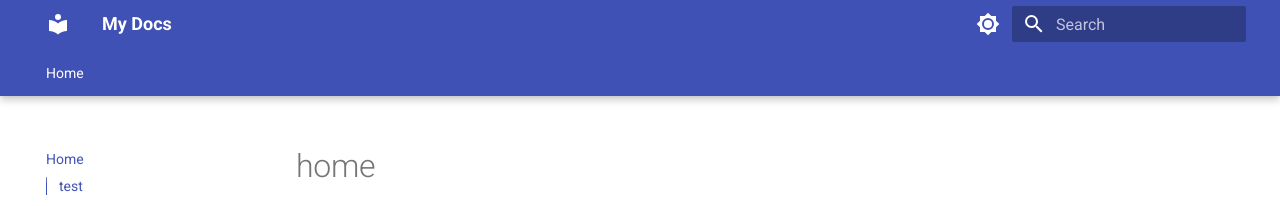
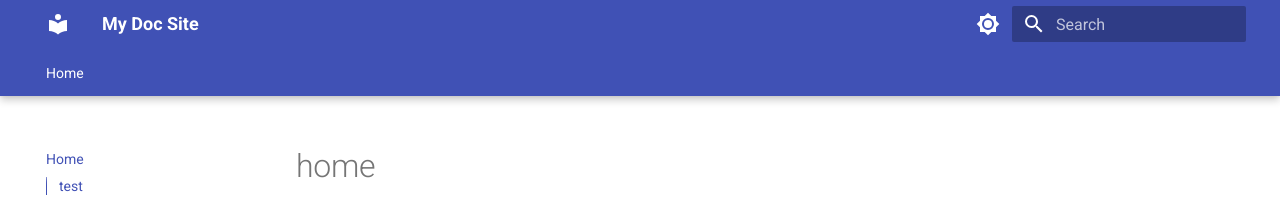
Before and after one commit to ntngrillo/startNTA, an MkDocs documentation site: the page built from docs/index.md, in a window 1280 px wide. Shown: the top 206 px of the page. Built offline with MkDocs 1.6.1 and Material for MkDocs 9.7.7, drawn with Linux system fonts in a browser that asks for light colours.

Commit message:
Update mkdocs.yml

```diff
--- a/mkdocs.yml
+++ b/mkdocs.yml
@@ -1,4 +1,4 @@
-site_name: My Docs
+site_name: My Doc Site
 site_url: https://mydomain.org/mysite
 theme:
   name: material
```
